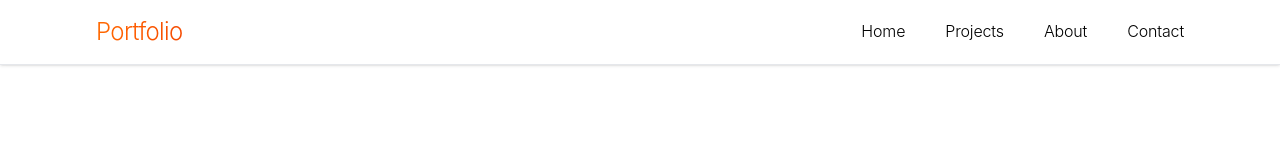
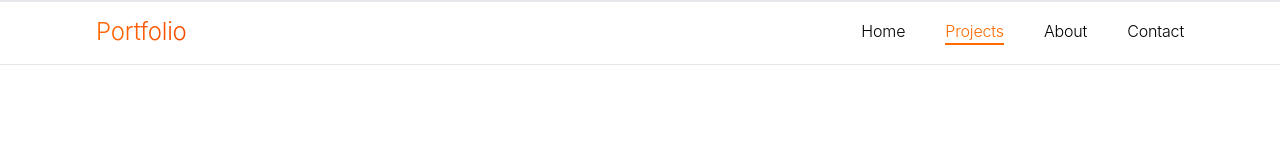
Before and after one commit to wpoth/wpoth.github.io, a Next.js app: page / in a window 1280 px wide. Shown: the top 160 px of the page. Built offline with nearby package versions, Linux system fonts and the light colour scheme.

Commit message:
added responsive navbar redesign

```diff
--- a/src/app/layout.tsx
+++ b/src/app/layout.tsx
@@ -15,21 +15,37 @@ const geistMono = Geist_Mono({
 
 export const metadata: Metadata = {
   title: "Wesley Poth - Developer & Designer",
-  description: "Portfolio showcasing modern web development and design projects",
+  description:
+    "Portfolio showcasing modern web development and design projects",
 };
 
 export default function RootLayout({
   children,
-}: Readonly<{
+}: {
   children: React.ReactNode;
-}>) {
+}) {
   return (
     <html
       lang="en"
       className={`${geistSans.variable} ${geistMono.variable} h-full antialiased`}
     >
-      <head></head>
-      <body className="min-h-full flex flex-col bg-white text-black">
+      <body className="relative min-h-full flex flex-col overflow-x-hidden bg-[#fcfcfc] text-black">
+
+        {/* AMBIENT BACKGROUND LAYERS */}
+        <div className="pointer-events-none fixed inset-0 -z-10 overflow-hidden">
+
+          {/* top glow */}
+          <div className="absolute -top-40 left-1/2 h-[600px] w-[600px] -translate-x-1/2 rounded-full bg-orange-400/25 blur-[120px] animate-pulse" />
+
+          {/* top glow */}
+          <div className="absolute -top-40 left-1/2 h-[600px] w-[600px] -translate-x-1/2 rounded-full bg-orange-400/25 blur-[120px] animate-pulse" />
+
+          {/* left glow */}
+          <div className="absolute top-1/3 left-[-250px] h-[500px] w-[500px] rounded-full bg-amber-300/15 blur-[120px]" />
+
+        </div>
+
+        {/* MAIN APP */}
         <ClientLayout>{children}</ClientLayout>
       </body>
     </html>
--- a/src/app/page.tsx
+++ b/src/app/page.tsx
@@ -1,14 +1,47 @@
 'use client';
 
-import { useState } from 'react';
+import { useState, useEffect } from 'react';
+import { navItems } from '@/lib/navigation';
 import { motion, easeOut } from 'framer-motion';
 import { Container } from '@/components/Container';
 import { Button } from '@/components/Button';
 import { ProjectCard } from '@/components/ProjectCard';
 
 export default function Home() {
+  const [progress, setProgress] = useState<Record<string, number>>({});
   const [isSubmitting, setIsSubmitting] = useState(false);
   const [formMessage, setFormMessage] = useState('');
+  useEffect(() => {
+    const update = () => {
+      const scrollY = window.scrollY;
+      const windowH = window.innerHeight;
+
+      const newProgress: Record<string, number> = {};
+
+      navItems.forEach((item) => {
+        const el = document.getElementById(item.id);
+        if (!el) return;
+
+        const rect = el.getBoundingClientRect();
+        const offsetTop = rect.top + scrollY;
+        const height = el.offsetHeight;
+
+        const start = offsetTop - windowH;
+        const end = offsetTop + height;
+
+        const value = (scrollY - start) / (end - start);
+
+        newProgress[item.id] = Math.max(0, Math.min(1, value));
+      });
+
+      setProgress(newProgress);
+    };
+
+    window.addEventListener('scroll', update, { passive: true });
+    update();
+
+    return () => window.removeEventListener('scroll', update);
+  }, []);
   const containerVariants = {
     hidden: { opacity: 0 },
     visible: {
@@ -66,7 +99,21 @@ export default function Home() {
   ];
 
   return (
+
     <div className="w-full">
+      <div className="fixed top-0 left-0 w-full h-[2px] flex z-[60]">
+        {navItems.map((item) => (
+          <div key={item.id} className="flex-1 bg-gray-200 relative">
+            <motion.div
+              className="absolute left-0 top-0 h-full bg-orange-500"
+              animate={{
+                scaleX: progress[item.id] || 0,
+              }}
+              style={{ transformOrigin: 'left' }}
+            />
+          </div>
+        ))}
+      </div>
       {/* Hero Section */}
       <section
         id="hero"
@@ -358,11 +405,10 @@ export default function Home() {
               {formMessage && (
                 <motion.div
                   variants={itemVariants}
-                  className={`p-4 rounded-xl text-sm font-light ${
-                    formMessage.includes('Thank you')
-                      ? 'bg-green-100 dark:bg-green-900 text-green-800 dark:text-green-200'
-                      : 'bg-red-100 dark:bg-red-900 text-red-800 dark:text-red-200'
-                  }`}
+                  className={`p-4 rounded-xl text-sm font-light ${formMessage.includes('Thank you')
+                    ? 'bg-green-100 dark:bg-green-900 text-green-800 dark:text-green-200'
+                    : 'bg-red-100 dark:bg-red-900 text-red-800 dark:text-red-200'
+                    }`}
                 >
                   {formMessage}
                 </motion.div>
@@ -378,7 +424,7 @@ export default function Home() {
       </section>
 
       {/* Footer */}
-      <footer className="bg-warm-gray-100 dark:bg-black text-warm-gray-700 dark:text-warm-gray-300 py-8 border-t border-warm-gray-200 dark:border-slate-800">
+      <footer className="bg-warm-gray-100 dark:bg-black text-white py-8 border-t border-warm-gray-200">
         <Container className="text-center">
           <p className="font-light">
             © {new Date().getFullYear()} Wesley Poth. All rights reserved.
--- a/src/components/Navbar.tsx
+++ b/src/components/Navbar.tsx
@@ -1,116 +1,232 @@
 "use client";
 
-import React from "react";
-import { useState } from "react";
-import { motion, useScroll, useMotionValueEvent, AnimatePresence } from "framer-motion";
+import React, { useState, useEffect, useRef } from "react";
+import {
+  motion,
+  useScroll,
+  useMotionValueEvent,
+  AnimatePresence,
+} from "framer-motion";
 import { Container } from "./Container";
+
 export const Navbar: React.FC = () => {
+  const [activeSection, setActiveSection] = useState("hero");
   const [hidden, setHidden] = useState(false);
   const [mobileOpen, setMobileOpen] = useState(false);
-  const { scrollY } = useScroll();
-  useMotionValueEvent(scrollY, "change", (latest) => {
-    const previous = scrollY.getPrevious();
-    if (previous !== undefined) {
-      setHidden(latest > previous && latest > 150);
-    }
-  });
-  const scrollToSection = (id: string) => {
-    const el = document.getElementById(id);
-    if (el) el.scrollIntoView({ behavior: "smooth" });
-    setMobileOpen(false);
-  };
+
+  const navRefs = useRef<Record<string, HTMLButtonElement | null>>({});
+  const lastScrollY = useRef(0);
+
+  const { scrollY, scrollYProgress } = useScroll();
+
   const navItems = [
     { label: "Home", id: "hero" },
     { label: "Projects", id: "projects" },
     { label: "About", id: "about" },
     { label: "Contact", id: "contact" },
   ];
+
+  // ---------------------------
+  // ACTIVE SECTION TRACKING
+  // ---------------------------
+  useEffect(() => {
+    const handleScroll = () => {
+      const scrollPosition =
+        window.scrollY + window.innerHeight / 3;
+
+      let current = "hero";
+
+      for (const item of navItems) {
+        const el = document.getElementById(item.id);
+        if (!el) continue;
+
+        if (scrollPosition >= el.offsetTop) {
+          current = item.id;
+        }
+      }
+
+      setActiveSection(current);
+    };
+
+    window.addEventListener("scroll", handleScroll, {
+      passive: true,
+    });
+
+    handleScroll();
+
+    return () =>
+      window.removeEventListener("scroll", handleScroll);
+  }, []);
+
+  // ---------------------------
+  // NAV HIDE ON SCROLL VELOCITY
+  // ---------------------------
+  useMotionValueEvent(scrollY, "change", (latest) => {
+    const velocity = latest - lastScrollY.current;
+
+    if (velocity > 10 && latest > 150) {
+      setHidden(true);
+    } else if (velocity < -10) {
+      setHidden(false);
+    }
+
+    lastScrollY.current = latest;
+  });
+
+  // ---------------------------
+  // UNDERLINE POSITIONING
+  // ---------------------------
+  const [underline, setUnderline] = useState({
+    left: 0,
+    width: 0,
+  });
+
+  useEffect(() => {
+    const el = navRefs.current[activeSection];
+    const parent = el?.parentElement;
+
+    if (!el || !parent) return;
+
+    const parentRect = parent.getBoundingClientRect();
+    const elRect = el.getBoundingClientRect();
+
+    setUnderline({
+      left: elRect.left - parentRect.left,
+      width: elRect.width,
+    });
+  }, [activeSection]);
+
+  // ---------------------------
+  // SCROLL TO SECTION
+  // ---------------------------
+  const scrollToSection = (id: string) => {
+    document
+      .getElementById(id)
+      ?.scrollIntoView({ behavior: "smooth" });
+
+    setMobileOpen(false);
+  };
+
+  // ---------------------------
+  // DRAWER ANIMATION
+  // ---------------------------
   const drawerVariants = {
-  hidden: { x: '100%' },
-  visible: {
-    x: 0,
-    transition: {
-      type: 'spring',
-      stiffness: 260,
-      damping: 25,
-      when: 'beforeChildren',
-      staggerChildren: 0.08,
+    hidden: { x: "100%" },
+    visible: {
+      x: 0,
+      transition: {
+        type: "spring",
+        stiffness: 260,
+        damping: 25,
+      },
     },
-  },
-  exit: {
-    x: '100%',
-    transition: {
-      duration: 0.2,
+    exit: {
+      x: "100%",
+      transition: { duration: 0.2 },
     },
-  },
-} as const;
-  const itemVariants = {
-    hidden: { opacity: 0, x: 20 },
-    visible: { opacity: 1, x: 0 },
-  };
+  } as const;
+
   return (
     <>
-      {" "}
-      {/* NAVBAR */}{" "}
+      {/* --------------------------- */}
+      {/* SCROLL PROGRESS BAR */}
+      {/* --------------------------- */}
+      <motion.div
+        style={{
+          scaleX: scrollYProgress,
+          transformOrigin: "0%",
+        }}
+        className="fixed left-0 top-0 z-[60] h-[2px] w-full bg-orange-500"
+      />
+
+      {/* --------------------------- */}
+      {/* NAVBAR */}
+      {/* --------------------------- */}
       <motion.nav
         initial={{ y: -100, opacity: 0 }}
         animate={{ y: hidden ? -100 : 0, opacity: 1 }}
-        transition={{ duration: 0.35 }}
-        className="sticky top-0 z-50 border-b border-gray-200 bg-white/90 shadow-sm backdrop-blur-md"
+        transition={{
+          type: "spring",
+          stiffness: 300,
+          damping: 30,
+        }}
+        className="sticky top-0 z-50 border-b border-gray-200 bg-white/90 backdrop-blur-md"
       >
-        {" "}
-        <Container className="flex h-16 items-center justify-between">
-          {" "}
-          {/* Logo */}{" "}
+        <Container className="relative flex h-16 items-center justify-between">
+          {/* LOGO */}
           <div
             onClick={() => scrollToSection("hero")}
-            className="cursor-pointer bg-gradient-to-r from-orange-500 to-orange-600 bg-clip-text text-2xl font-light tracking-tight text-transparent"
+            className="cursor-pointer bg-gradient-to-r from-orange-500 to-orange-600 bg-clip-text text-2xl font-light text-transparent"
           >
-            {" "}
-            Portfolio{" "}
-          </div>{" "}
-          {/* Desktop Nav */}{" "}
-          <div className="hidden items-center gap-10 md:flex">
-            {" "}
+            Portfolio
+          </div>
+
+          {/* DESKTOP NAV */}
+          <div className="relative hidden items-center gap-10 md:flex">
             {navItems.map((item) => (
-              <button
+              <motion.button
                 key={item.id}
+                ref={(el) => {
+                  navRefs.current[item.id] = el;
+                }}
+                whileHover={{ y: -2 }}
+                transition={{
+                  type: "spring",
+                  stiffness: 300,
+                  damping: 25,
+                }}
                 onClick={() => scrollToSection(item.id)}
-                className="group relative font-light text-black"
+                className={`relative font-light transition-colors ${
+                  activeSection === item.id
+                    ? "text-orange-500"
+                    : "text-black"
+                }`}
               >
-                {" "}
-                {item.label}{" "}
-                <span className="absolute bottom-[-4px] left-0 h-[2px] w-full origin-left scale-x-0 bg-orange-500 transition-transform group-hover:scale-x-100" />{" "}
-              </button>
-            ))}{" "}
-          </div>{" "}
-          {/* Mobile Hamburger */}{" "}
+                {item.label}
+              </motion.button>
+            ))}
+
+            {/* UNDERLINE */}
+            <motion.div
+              className="absolute bottom-0 h-[2px] bg-orange-500"
+              animate={{
+                left: underline.left,
+                width: underline.width,
+              }}
+              transition={{
+                type: "spring",
+                stiffness: 300,
+                damping: 30,
+              }}
+            />
+          </div>
+
+          {/* MOBILE BUTTON */}
           <button
-            className="md:hidden flex flex-col gap-1"
+            className="flex flex-col gap-1 md:hidden"
             onClick={() => setMobileOpen(true)}
           >
-            {" "}
-            <span className="h-[2px] w-6 bg-black" />{" "}
-            <span className="h-[2px] w-6 bg-black" />{" "}
-            <span className="h-[2px] w-6 bg-black" />{" "}
-          </button>{" "}
-        </Container>{" "}
-      </motion.nav>{" "}
-      {/* MOBILE DRAWER */}{" "}
+            <span className="h-[2px] w-6 bg-black" />
+            <span className="h-[2px] w-6 bg-black" />
+            <span className="h-[2px] w-6 bg-black" />
+          </button>
+        </Container>
+      </motion.nav>
+
+      {/* --------------------------- */}
+      {/* MOBILE DRAWER */}
+      {/* --------------------------- */}
       <AnimatePresence>
-        {" "}
         {mobileOpen && (
           <>
-            {" "}
-            {/* Backdrop */}{" "}
             <motion.div
               className="fixed inset-0 z-50 bg-black/40"
               initial={{ opacity: 0 }}
               animate={{ opacity: 1 }}
               exit={{ opacity: 0 }}
               onClick={() => setMobileOpen(false)}
-            />{" "}
-            {/* Drawer */}{" "}
+            />
+
             <motion.div
               className="fixed right-0 top-0 z-50 h-full w-[75%] max-w-sm bg-white shadow-xl"
               variants={drawerVariants}
@@ -118,36 +234,30 @@ export const Navbar: React.FC = () => {
               animate="visible"
               exit="exit"
             >
-              {" "}
               <div className="flex items-center justify-between border-b p-6">
-                {" "}
-                <span className="text-lg font-light">Menu</span>{" "}
-                <button
-                  onClick={() => setMobileOpen(false)}
-                  className="text-xl"
-                >
-                  {" "}
-                  ✕{" "}
-                </button>{" "}
-              </div>{" "}
+                <span className="text-lg font-light">Menu</span>
+                <button onClick={() => setMobileOpen(false)}>
+                  ✕
+                </button>
+              </div>
+
               <div className="flex flex-col gap-6 p-6">
-                {" "}
                 {navItems.map((item) => (
                   <motion.button
                     key={item.id}
-                    variants={itemVariants}
-                    onClick={() => scrollToSection(item.id)}
-                    className="text-left text-lg font-light text-black"
+                    onClick={() =>
+                      scrollToSection(item.id)
+                    }
+                    className="text-left text-lg font-light"
                   >
-                    {" "}
-                    {item.label}{" "}
+                    {item.label}
                   </motion.button>
-                ))}{" "}
-              </div>{" "}
-            </motion.div>{" "}
+                ))}
+              </div>
+            </motion.div>
           </>
-        )}{" "}
-      </AnimatePresence>{" "}
+        )}
+      </AnimatePresence>
     </>
   );
 };
--- /dev/null
+++ b/src/lib/navigation.tsx
@@ -0,0 +1,6 @@
+export const navItems = [
+  { label: 'Home', id: 'hero' },
+  { label: 'Projects', id: 'projects' },
+  { label: 'About', id: 'about' },
+  { label: 'Contact', id: 'contact' },
+];
```
